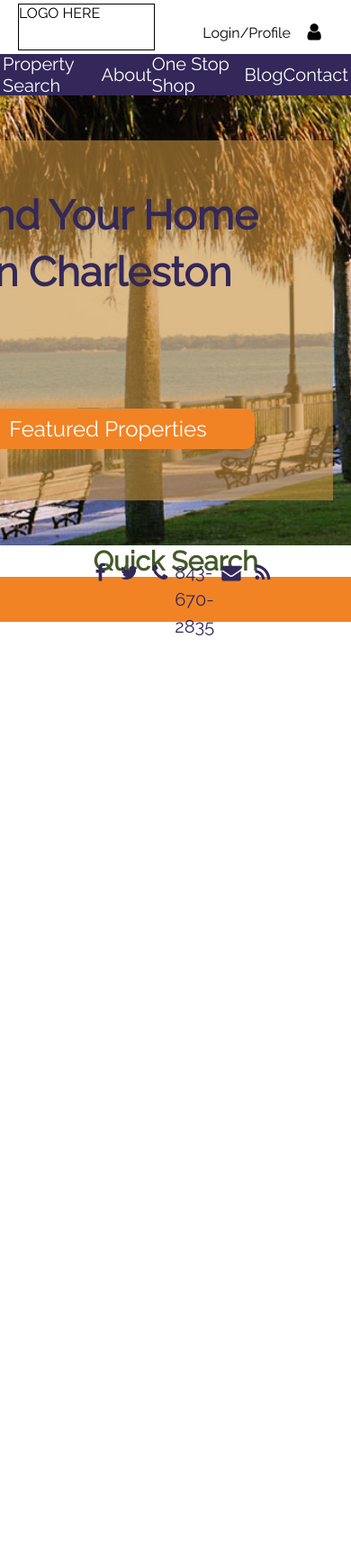
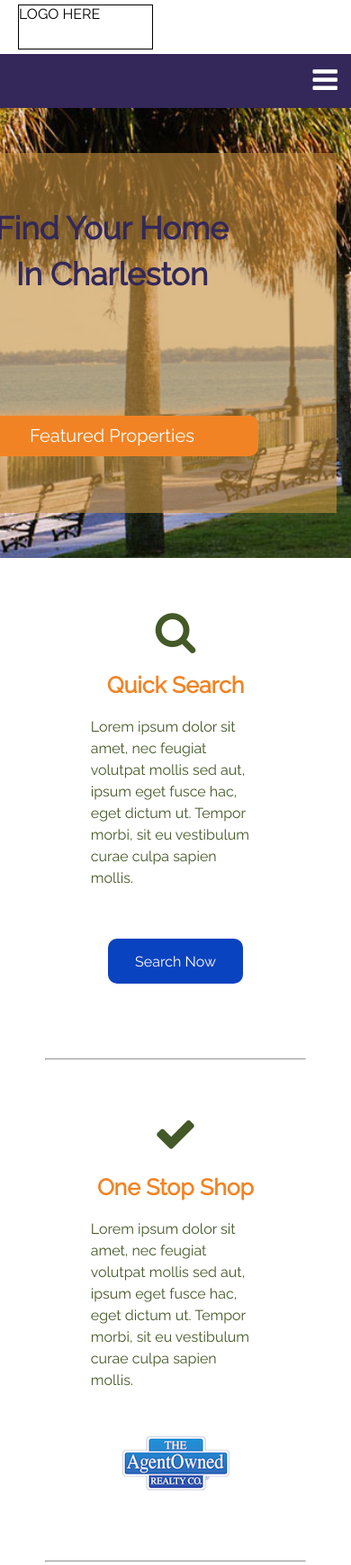
Before and after one commit to erinmeyers88/stanStyling, a plain HTML site: page index.html in a window 390 px wide. Shown: the top 1739 px of the page at 90% size. Before the commit the page ends 844 px from the top, so only its background shows below. Drawn offline with nearby package versions, Linux system fonts and the light colour scheme.

Commit message:
working on mobile menu

```diff
--- a/index.html
+++ b/index.html
@@ -7,7 +7,7 @@
 	<link rel="stylesheet" href="https://maxcdn.bootstrapcdn.com/font-awesome/4.5.0/css/font-awesome.min.css">
 	<link href='https://fonts.googleapis.com/css?family=Raleway' rel='stylesheet' type='text/css'>
 	<link rel="stylesheet" href="mystyles.css">
-
+	<script src="//code.jquery.com/jquery-1.12.0.min.js"></script>
 </head>
 
 <body>
@@ -17,11 +17,40 @@
 
 	</header>
 	<nav>
-		<a href="/property-search.html"><div><h4>Property Search</h4></div></a>
-		<a href="about.html"><div><h4>About</h4></div></a>
-		<a href="http://www.agentowned.com/one-stop-shop.html" target="_blank"><div><h4>One Stop Shop</h4></div></a>
-		<a href="/blog.html"><div><h4>Blog</h4></div></a>
-		<a href="/contact.html"><div><h4>Contact</h4></div></a>
+		<div class="menuLogo"><i class="fa fa-bars fa-2x"></i></div>
+
+		<a href="/login.html" class="loginMobile">
+			<div>
+				<h4 class="navText">Login/Profile</h4></div>
+		</a>
+		<hr class="navHr">
+		<a href="/property-search.html" class="navDiv">
+			<div>
+				<h4 class="navText">Property Search</h4></div>
+		</a>
+		<hr class="navHr">
+		<a href="about.html" class="navDiv">
+			<div>
+				<h4 class="navText">About</h4></div>
+		</a>
+		<hr class="navHr">
+		<a href="http://www.agentowned.com/one-stop-shop.html" target="_blank" class="navDiv">
+			<div>
+				<h4 class="navText">One Stop Shop</h4></div>
+		</a>
+		<hr class="navHr">
+		<a href="/blog.html" class="navDiv">
+			<div>
+				<h4 class="navText">Blog</h4></div>
+		</a>
+		<hr class="navHr">
+		<a href="/contact.html" class="navDiv">
+			<div>
+				<h4 class="navText">Contact</h4></div>
+		</a>
+
+
+
 	</nav>
 	<content>
 		<div class="homeTop">
@@ -37,7 +66,36 @@
 		</div>
 		<div class="homeMiddle">
 			<div class="highlight">
+				<i class="fa fa-search fa-3x"></i>
 				<h2>Quick Search</h2>
+				<div class="pStandard">
+					<p>Lorem ipsum dolor sit amet, nec feugiat volutpat mollis sed aut, ipsum eget fusce hac, eget dictum ut. Tempor morbi,
+						sit eu vestibulum curae culpa sapien mollis.</p>
+				</div>
+				<div class="highlightLogo">
+					<div class="quickSearchButton">
+						<h4>Search Now</h4></div>
+				</div>
+			</div>
+			<hr>
+			<div class="highlight">
+				<i class="fa fa-check fa-3x"></i>
+				<h2>One Stop Shop</h2>
+				<div class="pStandard">
+					<p>Lorem ipsum dolor sit amet, nec feugiat volutpat mollis sed aut, ipsum eget fusce hac, eget dictum ut. Tempor morbi,
+						sit eu vestibulum curae culpa sapien mollis.</p>
+				</div>
+				<div class="highlightLogo"><img src="agentOwnedLogo.png" alt=""></div>
+			</div>
+			<hr>
+			<div class="highlight">
+				<i class="fa fa-search fa-3x"></i>
+				<h2>Quick Search</h2>
+				<div class="pStandard">
+					<p>Lorem ipsum dolor sit amet, nec feugiat volutpat mollis sed aut, ipsum eget fusce hac, eget dictum ut. Tempor morbi,
+						sit eu vestibulum curae culpa sapien mollis.</p>
+				</div>
+				<div class="highlightLogo"><img src="agentOwnedLogo.png" alt=""></div>
 			</div>
 		</div>
 
@@ -54,4 +112,58 @@
 	</footer>
 </body>
 
+<script>
+	$(".menuLogo").click(function () {
+
+		var menuShowing = document.getElementsByClassName("login");
+
+		 if (menuShowing[0].style.display !== "block") {
+				$("nav").css({
+				"flex-direction": "column",
+				"justify-content": "space-around",
+				"height": "260px",
+				"padding": "15px",
+				});
+				$(".navHr").css({
+				"display": "block",
+				"width": "100%"
+				});
+				$(".navDiv").css({
+				"display": "flex"
+				});
+				$(".loginMobile").css({
+				"display": "flex"
+				});
+				$(".navText").css({
+				"font-size": "16px",
+				});
+		 } else {
+
+
+		 }
+		//  } else {
+		// 	 $("nav").css({
+		// 		"flex-direction": "row",
+		// 		"justify-content": "flex-end",
+		// 		"height": "60px",
+		// 		"padding": "15px",
+		// 		});
+		// 		$(".navDiv").css({
+		// 		"display": "none",
+		// 		});
+		// 		$(".navHr").css({
+		// 		"display": "none",
+		// 		});
+		// 		$(".loginMobile").css({
+		// 		"display": "none",
+		// 		});
+		//  }
+
+
+
+
+	});
+
+</script>
+
 </html>
--- a/mystyles.css
+++ b/mystyles.css
@@ -1,3 +1,7 @@
+* {
+	box-sizing: border-box;
+}
+
 body {
 	width: 100%;
 	display: flex;
@@ -89,8 +93,20 @@ nav div {
 	flex-direction: row;
 }
 
-nav div i {
-	align-self: inherit;
+
+.loginMobile {
+	display: none;
+}
+
+.menuLogo {
+	display: none;
+	flex-direction: row;
+	justify-content: center;
+	align-items: center;
+}
+
+.menuLogo i {
+	margin: 0;
 }
 
 .content {
@@ -117,7 +133,7 @@ nav div i {
 	align-items: center;
 	justify-content: space-around;
 	background-color: rgba(199, 143, 60, .6);
-	margin-right: 20px;
+	margin-right: 4%;
 }
 
 
@@ -147,7 +163,7 @@ nav div i {
 }
 
 .featuredPropButton:hover {
-	background-color: #5224F2;
+	background-color: #0A43BF;
 }
 
 .featuredPropButton h3 {
@@ -162,11 +178,49 @@ nav div i {
 	justify-content: space-around;
 	align-items: center;
 	color: #445928;
+	margin: 50px;
+}
+.navHr {
+	display: none;
 }
 
 .highlight {
 	display: flex;
 	flex-direction: column;
+	align-items: center;
+	justify-content: flex-start;
+	width: 25%;
+}
+
+.highlight i {
+	margin-bottom: 20px;
+}
+
+.highlight h2 {
+	margin-bottom: 20px;
+	color: #F28324;
+}
+
+.pStandard {
+	/*height: 125px;*/
+}
+
+.highlightLogo {
+	height: 100px;
+	margin-top: 50px;
+	margin-bottom: 30px;
+}
+
+.quickSearchButton {
+	height: 50px;
+	margin: 5px;
+	width: 150px;
+	background-color: #0A43BF;
+	border-radius: 10px;
+	color: white;
+	display: flex;
+	flex-direction: row;
+	justify-content: center;
 	align-items: center;
 }
 
@@ -211,10 +265,100 @@ footer {
 
 .aboutPerson img {
 	height: 200px;
-	width: 160px;
+	width: 165px;
 	margin-bottom: 30px;
 }
 
 .aboutPerson p {
 	width: 60%;
 }
+
+
+/*Media queries*/
+
+
+@media (max-width: 954px) {
+
+	.homeMiddle {
+		flex-direction: column;
+	}
+
+	.highlight {
+		display: flex;
+		flex-direction: column;
+		align-items: center;
+		justify-content: flex-start;
+		width: 65%;
+	}
+
+	.homeMiddle hr {
+		display: block;
+		width: 100%;
+		margin-bottom: 50px;
+	}
+}
+
+@media (max-width: 760px) {
+
+	h1 {
+		font-size: 40px;
+	}
+
+	h2 {
+		font-size: 25px;
+	}
+
+	h3 {
+		font-size: 20px;
+	}
+
+	h4 {
+		font-size: 16px;
+	}
+
+}
+
+@media (max-width: 560px) {
+
+	h1 {
+		font-size: 35px;
+	}
+
+	h2 {
+		font-size: 25px;
+	}
+
+	h3 {
+		font-size: 20px;
+	}
+
+	h4 {
+		font-size: 16px;
+	}
+
+	.login {
+		display: none;
+	}
+
+	nav {
+		height: 60px;
+		justify-content: flex-end;
+		align-items: center;
+		padding:15px;
+	}
+
+	.menuLogo {
+		display: flex;
+		align-self: flex-end;
+		/*margin: 5px;*/
+	}
+
+	.navDiv {
+		display: none;
+	}
+
+	nav hr {
+		display: none;
+	}
+
+}
```
Also changed, not shown: agentOwnedLogo.png (added), stan-huff_logo.png (added), 1 other file.
